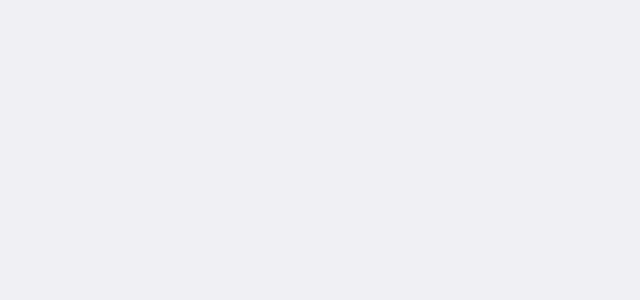
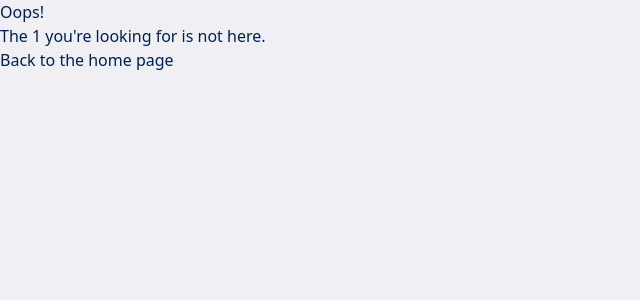
Before and after one commit to thanyasiriisnotavailable/Olympic-Project-Frontend, a Vue app: page /404/1 in a window 1280 px wide. Before the commit this address had no page. Shown: the top 300 px of the page, without its empty margins (0-640 px from the left). Built offline with nearby package versions, Linux system fonts and the light colour scheme.

Commit message:
Create error page

```diff
--- a/src/router/index.ts
+++ b/src/router/index.ts
@@ -4,6 +4,8 @@
 import DetailView from '@/views/country/DetailView.vue'
 import SportListView from '@/views/country/SportListView.vue'
 import nProgress from 'nprogress'
+import NotFoundView from '@/views/NotFoundView.vue'
+import NetworkErrorView from '@/views/NetworkErrorView.vue'
 const router = createRouter({
   history: createWebHistory(import.meta.env.BASE_URL),
   routes: [
@@ -31,13 +33,29 @@
           props: true
         }
       ]
+    },
+
+    {
+      path: '/404/:resource',
+      name: '404-resource-view',
+      component: NotFoundView,
+      props:true
+    },
+    {
+      path: '/:catchAll(.*)',
+      name: 'not-found',
+      component: NotFoundView
+    },{
+      path: '/network-error',
+      name: 'network-error-view',
+      component: NetworkErrorView
     }
   ],
   scrollBehavior(to, from, savedPosition) {
     if (savedPosition) {
       return savedPosition
     } else {
-      return { top: 0}
+      return { top: 0 }
     }
   }
 })
--- /dev/null
+++ b/src/views/NetworkErrorView.vue
@@ -0,0 +1,9 @@
+<template>
+    <div class ="networkError">
+        <h1>Uh-Oh!</h1>
+        <h3>
+            It looks like you're experiencing some network issues.please take a breath and
+            <a href="#" @click ="$router.go(-1)">click</a> to try again.
+        </h3>
+    </div>
+</template>
--- /dev/null
+++ b/src/views/NotFoundView.vue
@@ -0,0 +1,16 @@
+<script setup lang="ts">
+import { defineProps,withDefaults } from 'vue';
+const props = withDefaults(
+    defineProps<{
+        resource: string
+    }>(),
+    {
+        resource: 'page'
+    }
+)
+</script>
+<template>
+    <h1>Oops!</h1>
+    <h3>The {{ resource }} you're looking for is not here.</h3>
+    <router-link :to ="{ name : 'country'}">Back to the home page</router-link>
+</template>
--- a/src/views/country/LayoutView.vue
+++ b/src/views/country/LayoutView.vue
@@ -1,6 +1,7 @@
 <script setup lang="ts">
 import { ref, onMounted, defineProps } from 'vue'
-import { useRoute } from 'vue-router'
+import { useRouter, useRoute } from 'vue-router'
+
 import type { Country } from '@/types'
 import CountryService from '@/services/CountryService'
 
@@ -12,9 +13,8 @@
     required: true
   }
 })
-
 const route = useRoute()
-
+const router = useRouter()
 onMounted(() => {
   console.log('Mounted with props:', props)
   CountryService.getCountry(props.id)
@@ -22,10 +22,18 @@
       country.value = response.data
     })
     .catch((error) => {
-      console.error('There was an error fetching the country data!', error)
+      if (error.response && error.response.status === 404) {
+        router.push({
+          name: '404-resource-view',
+          params: { resource: 'country' }
+        })
+      } else {
+        router.push({ name: 'network-error-view' })
+      }
     })
 })
 </script>
+
 
 <template>
   <div v-if="country" class="bg-gray-100 min-h-screen">
```
